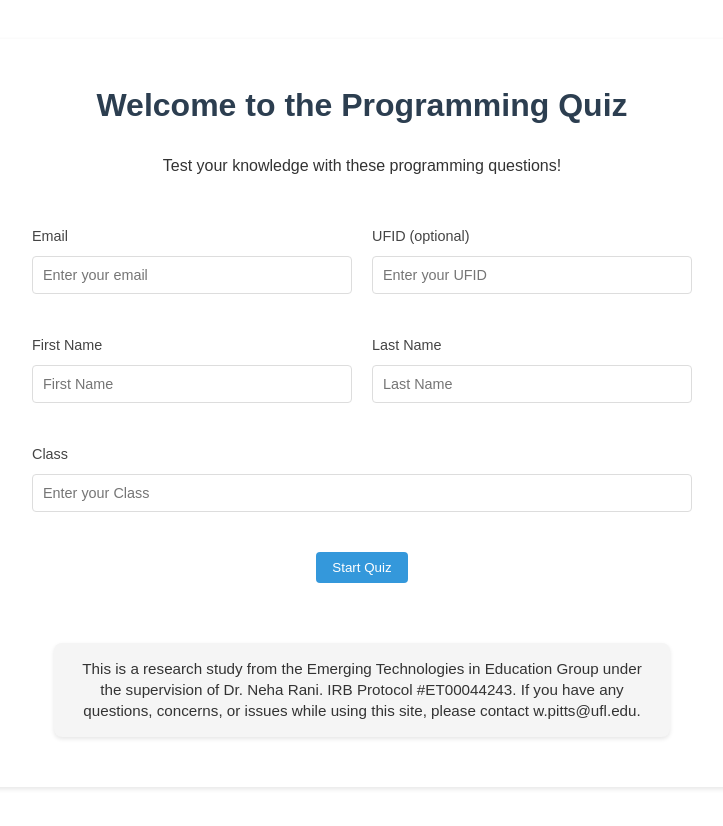
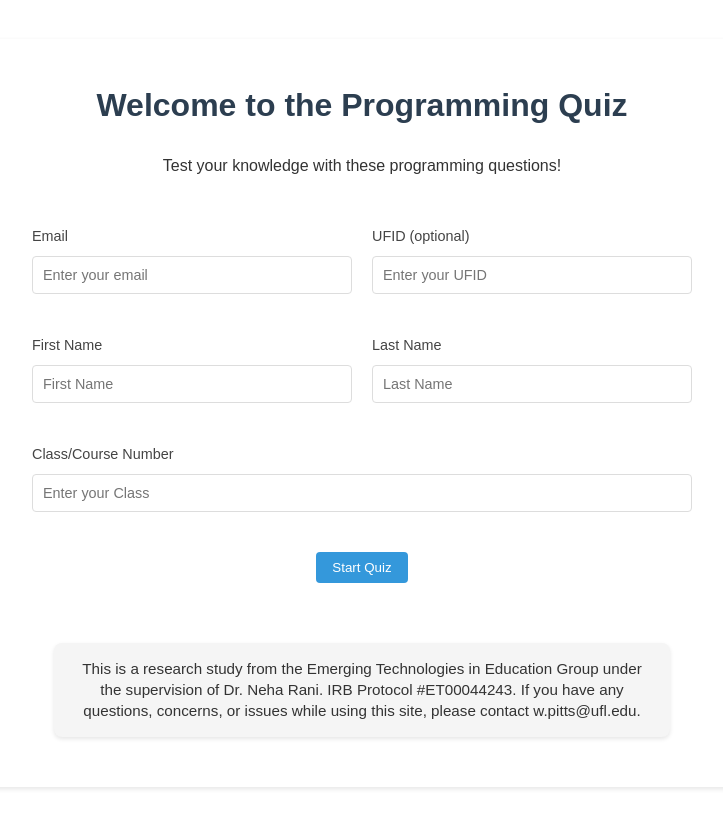
Before and after one commit to weedguetmildort/overreliance_testing_platform, a Flask app: page / in a window 1280 px wide. Shown: the part 41-867 px from the top of the page, without its empty margins (278-1001 px from the left). Run offline with Flask 3, Linux system fonts and the light colour scheme.

Commit message:
Update index.html

```diff
--- a/app/templates/index.html
+++ b/app/templates/index.html
@@ -57,7 +57,7 @@
 				</div>
 				<div class="form-row">
 					<div class="form-field">
-						<label>Class</label>
+						<label>Class/Course Number</label>
 						<input
 							type="text"
 							id="classSchool"
```
